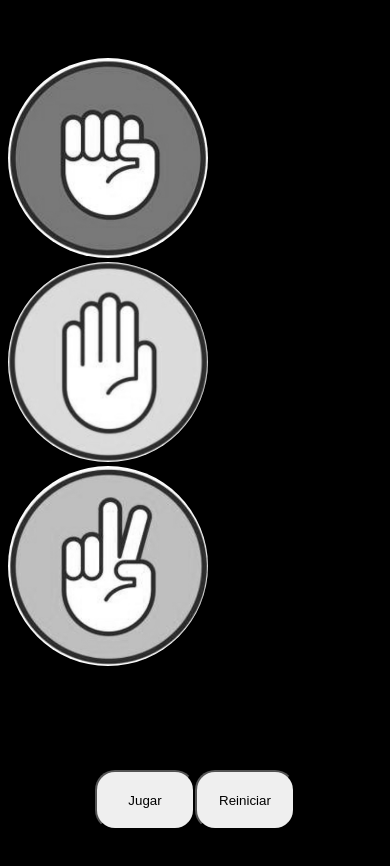
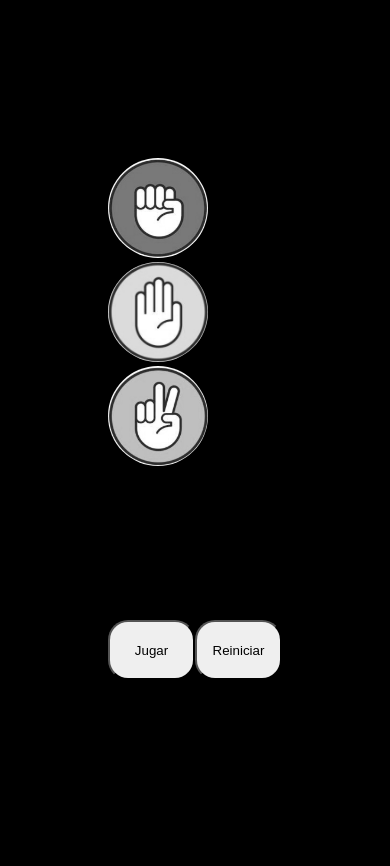
Before and after one commit to gastonodetti/Javascript, a plain HTML site: page JS projects/Rock Paper Sissors/index.html in a window 390 px wide. Drawn offline with Linux system fonts and the light colour scheme.

Commit message:
responsive piedra papel y tijera

```diff
--- a/JS projects/Rock Paper Sissors/styles.css
+++ b/JS projects/Rock Paper Sissors/styles.css
@@ -74,3 +74,47 @@ body {
     filter: grayscale(100%);
 
 }
+
+@media (max-width: 768px) {
+
+
+    body {
+        padding: 100px;
+    }
+
+
+    #content {
+        flex-direction: column;
+        align-items: center;
+        gap: 50px;
+
+    }
+    #resultImg {
+        width: min-content;
+    }
+
+
+    #result {
+        font-size: 40px;
+        margin: 0px auto;
+
+    }
+
+
+    .shown {
+       width: 100px;
+       height: 100px;
+    }
+
+
+    .selected {
+        width: 100px;
+        height: 100px;
+    }
+    .unSelected {
+        width: 100px;
+        height: 100px;
+
+    }
+
+}
```
